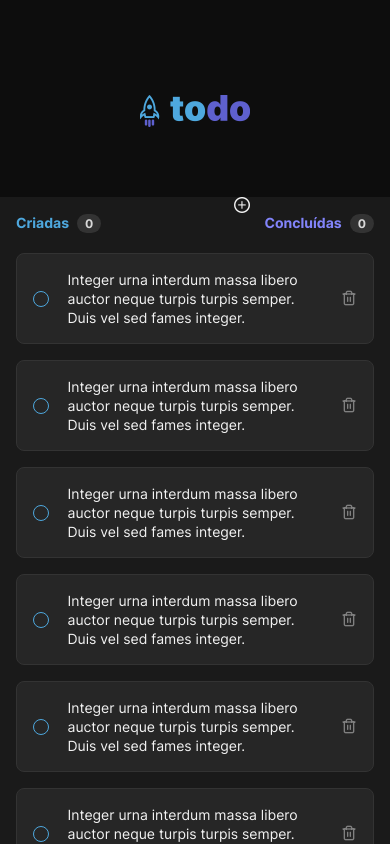
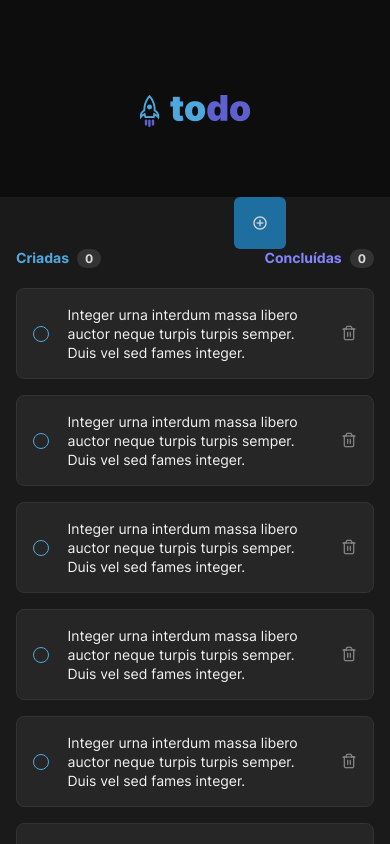
Before and after one commit to ElijahJunnior/react_native_02_todo, a React Native app: screen / in a window 390 px wide. Built offline with nearby package versions, Linux system fonts and the light colour scheme.

Commit message:
criando component add button

```diff
--- /dev/null
+++ b/src/components/ButtonAdd/index.tsx
@@ -0,0 +1,28 @@
+import { TouchableHighlight } from "react-native";
+import Icons from "@expo/vector-icons/MaterialIcons";
+
+import { styles } from "./style";
+import { useState } from "react";
+
+interface IProps {
+  onPress?: () => void;
+}
+
+export function ButtonAdd({ onPress }: IProps) {
+  const [isPressed, setIsPressed] = useState(false);
+
+  const containerStyle = isPressed
+    ? { ...styles.container, ...styles.pressed_container }
+    : { ...styles.container };
+
+  return (
+    <TouchableHighlight
+      style={containerStyle}
+      onPress={onPress}
+      onPressIn={() => setIsPressed(true)}
+      onPressOut={() => setIsPressed(false)}
+    >
+      <Icons name="add-circle-outline" style={styles.icon} />
+    </TouchableHighlight>
+  );
+}
--- /dev/null
+++ b/src/components/ButtonAdd/style.ts
@@ -0,0 +1,20 @@
+import { StyleSheet } from "react-native"
+import { colors } from "../../shared/colors_styles"
+
+export const styles = StyleSheet.create({
+  container: {
+    alignItems: "center",
+    backgroundColor: colors.blue_dark,
+    borderRadius: 6,
+    height: 52,
+    justifyContent: "center",
+    width: 52,
+  },
+  pressed_container: {
+    backgroundColor: colors.blue_dark,
+  },
+  icon: {
+    color: colors.gray_200,
+    fontSize: 16,
+  }
+})
--- a/src/screens/Home/index.tsx
+++ b/src/screens/Home/index.tsx
@@ -10,6 +10,7 @@ import {
 import { styles } from "./styles";
 import { InfoItem } from "../../components/InfoItem";
 import { TaskItem } from "../../components/TaskItem";
+import { ButtonAdd } from "../../components/ButtonAdd";
 
 const logo = require("../../../assets/logo.png");
 const addIcon = require("../../../assets/add.png");
@@ -24,9 +25,7 @@ export default function Home() {
       <View style={styles.main}>
         <View style={styles.form}>
           <TextInput style={styles.input} />
-          <TouchableOpacity style={styles.button}>
-            <Image source={addIcon} style={styles.buttonIcon} />
-          </TouchableOpacity>
+          <ButtonAdd />
         </View>
         <View style={styles.info_box}>
           <InfoItem type="created" value={0} />
--- a/src/screens/Home/styles.ts
+++ b/src/screens/Home/styles.ts
@@ -33,9 +33,6 @@ export const styles = StyleSheet.create({
   input: {
 
   },
-  button: {
-
-  },
   buttonIcon: {
     width: 16,
     height: 16
```
